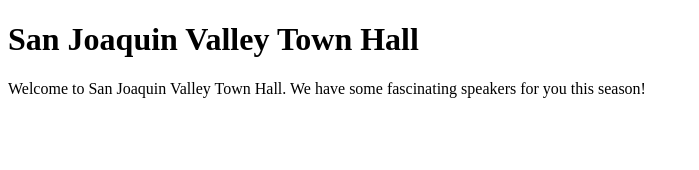
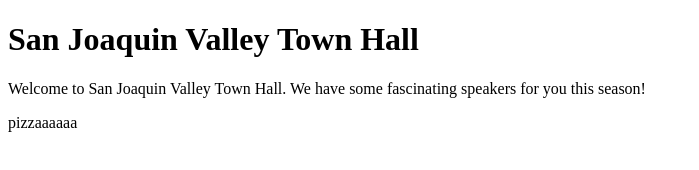
Before and after one commit to MikeVillagomez/exam, a plain HTML site: page index.html in a window 1280 px wide. Shown: the whole page, without its empty margins (0-699 px from the left). Drawn offline with Linux system fonts and the light colour scheme.

Commit message:
Update index.html

```diff
--- a/index.html
+++ b/index.html
@@ -6,6 +6,7 @@
         <p>Welcome to San Joaquin Valley Town Hall.
            We have some fascinating speakers for you this
            season!</p>
+        <p>pizzaaaaaa</p>
     </main>
 </body>
 </html>
```
